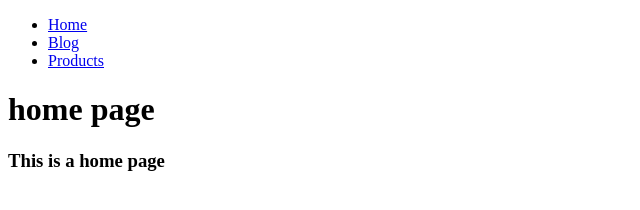
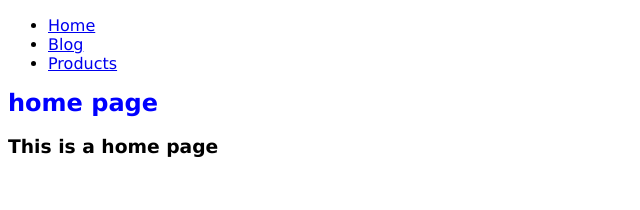
Before and after one commit to reggaeman007jah/gatsbyProject1, a Gatsby site: page / in a window 1280 px wide. Shown: the whole page, without its empty margins (0-640 px from the left). Built offline with nearby package versions, Linux system fonts and the light colour scheme; Gatsby itself is replaced by a stand-in of ours.

Commit message:
added css

```diff
--- a/src/components/Layout.js
+++ b/src/components/Layout.js
@@ -1,6 +1,6 @@
 import React from "react"
 import Navbar from "../components/Navbar"
-
+import "./layouts.css"
 const layout = ({ children }) => {
   return (
     <>
--- /dev/null
+++ b/src/components/layouts.css
@@ -0,0 +1,8 @@
+body {
+  font-family: Verdana, Geneva, Tahoma, sans-serif;
+}
+
+h1 {
+  color: blue;
+  font-size: 1.5rem;
+}
```
